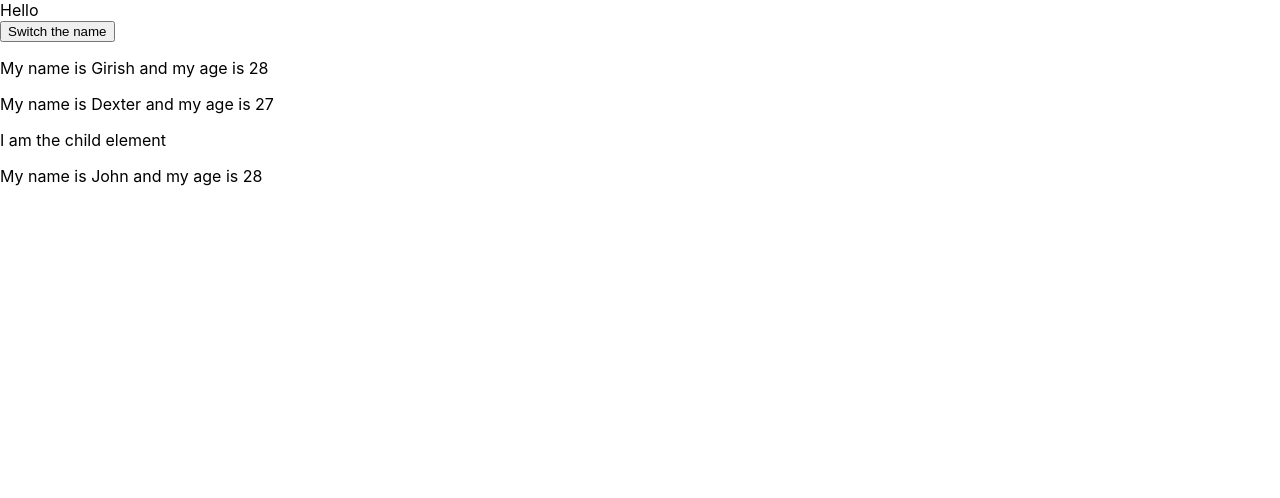
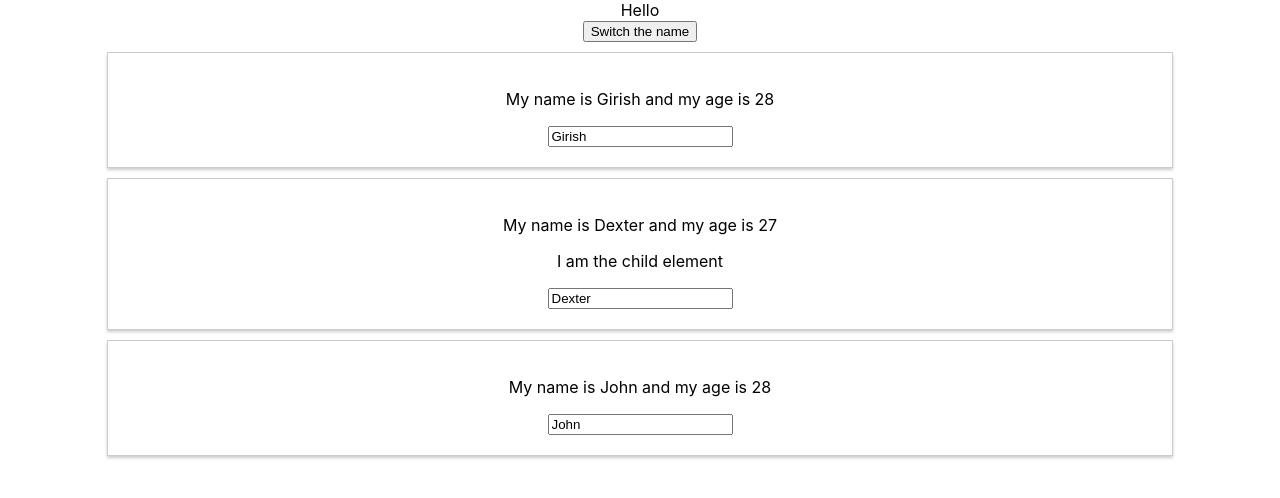
Before and after one commit to girisukinkar/react-projects, a React (Create React App) app in the folder udemy-course/: page / in a window 1280 px wide. Shown: the top 498 px of the page. Built offline with nearby package versions, Linux system fonts and the light colour scheme; the HTML template or start-up script is replaced by a standard one.

Commit message:
React two way binding and css styling

```diff
--- a/udemy-course/src/App.js
+++ b/udemy-course/src/App.js
@@ -1,39 +1,53 @@
-import React, { useState } from 'react';
+import React, { Component } from 'react';
 import './App.css';
 import Person from './Person/Person';
-const App = () => {
+class App extends Component {
 
-  const [personsState, switchPersonsState] = useState({
+  state  =  {
     persons : [
       {name: 'Girish',age: 28},
       {name: 'Dexter',age: 27},
       {name: 'John',age: 24}
     ],
     otherState : 'Some other value'
-  });
+  }
 
-  console.log(personsState);
-  const switchNameHandler = () => {
-    switchPersonsState(
+   switchNameHandler = (newName) => {
+   this.setState(
       {
         persons : [
-          {name:'Giri',age:12},
+          {name:newName,age:12},
           {name:'Dex',age:13},
-          {name:'j',age:11}
+          {name:'jojo',age:11}
         ]
       }
-    );
-  }
+    )
+  };
+
+  nameChangHandler = (event) => {
+    this.setState(
+      {
+        persons : [
+          {name:'Girish',age:12},
+          {name:event.target.value,age:13},
+          {name:'jojo',age:11}
+        ]
+      }
+    )
+  };
+
+  render(){
 
     return (
-      <>
+      <div className="App">
       <div>Hello</div>
-      <button onClick={switchNameHandler}>Switch the name</button>
-      <Person name={personsState.persons[0].name} age={personsState.persons[0].age} />
-      <Person name={personsState.persons[1].name} age={personsState.persons[1].age}> I am the child element</Person>
-      <Person name={personsState.persons[2].name} age={personsState.persons[0].age}/>
-      </>
+      <button onClick={this.switchNameHandler}>Switch the name</button>
+      <Person click={this.switchNameHandler.bind(this,'Girish Sukinkar')} name={this.state.persons[0].name} age={this.state.persons[0].age} />
+      <Person click={this.switchNameHandler.bind(this,'Dexter Baxter')} changed={this.nameChangHandler} name={this.state.persons[1].name} age={this.state.persons[1].age}> I am the child element</Person>
+      <Person name={this.state.persons[2].name} age={this.state.persons[0].age}/>
+      </div>
     )
+  }
 
 }
 
--- /dev/null
+++ b/udemy-course/src/Person/Person.css
@@ -0,0 +1,8 @@
+.Person{
+    border:1px solid #ccc;
+    margin:10px auto;
+    text-align: center;
+    padding: 20px;
+    box-shadow: 0 2px 3px #ccc;
+    width: 80%;
+}
--- a/udemy-course/src/Person/Person.js
+++ b/udemy-course/src/Person/Person.js
@@ -1,11 +1,13 @@
 import React from 'react';
+import './Person.css';
 
 const person = (props) => {
     return (
-        <>
-        <p>My name is {props.name} and my age is {props.age}</p>
+        <div className="Person">
+        <p onClick={props.click}>My name is {props.name} and my age is {props.age}</p>
         <p>{props.children}</p>
-        </>
+        <input type="text" onChange={props.changed} value={props.name} />
+        </div>
     )
 }
 
```
